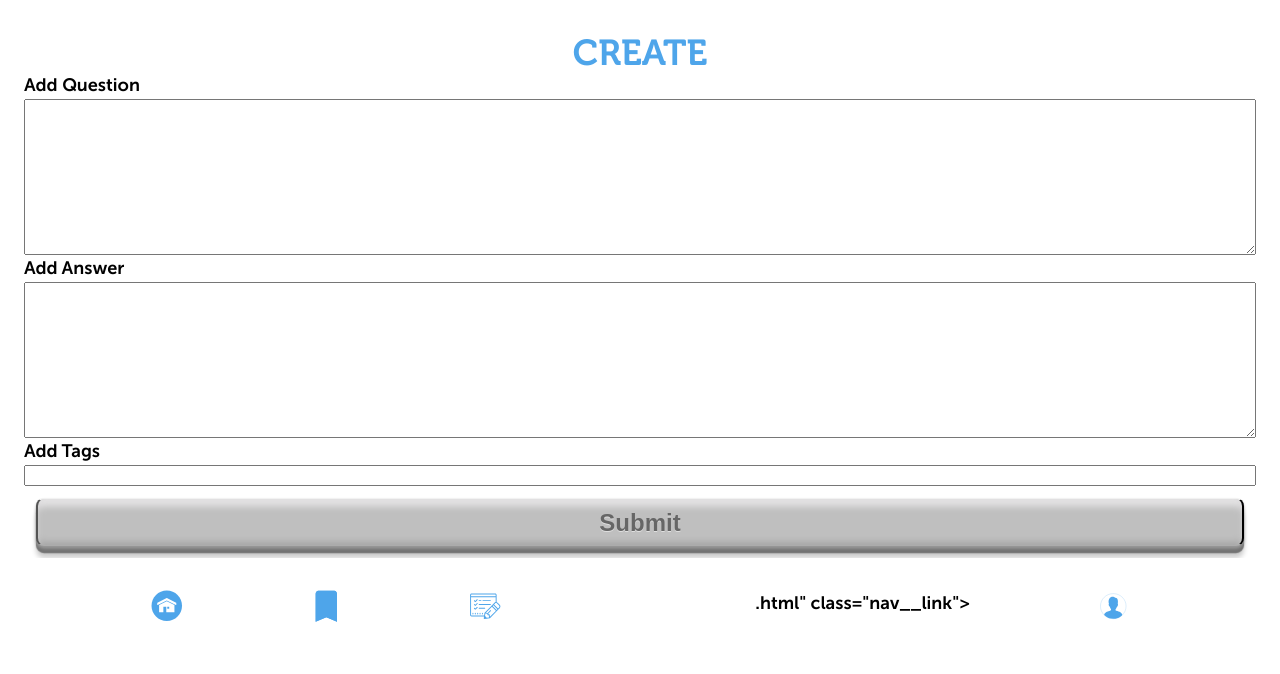
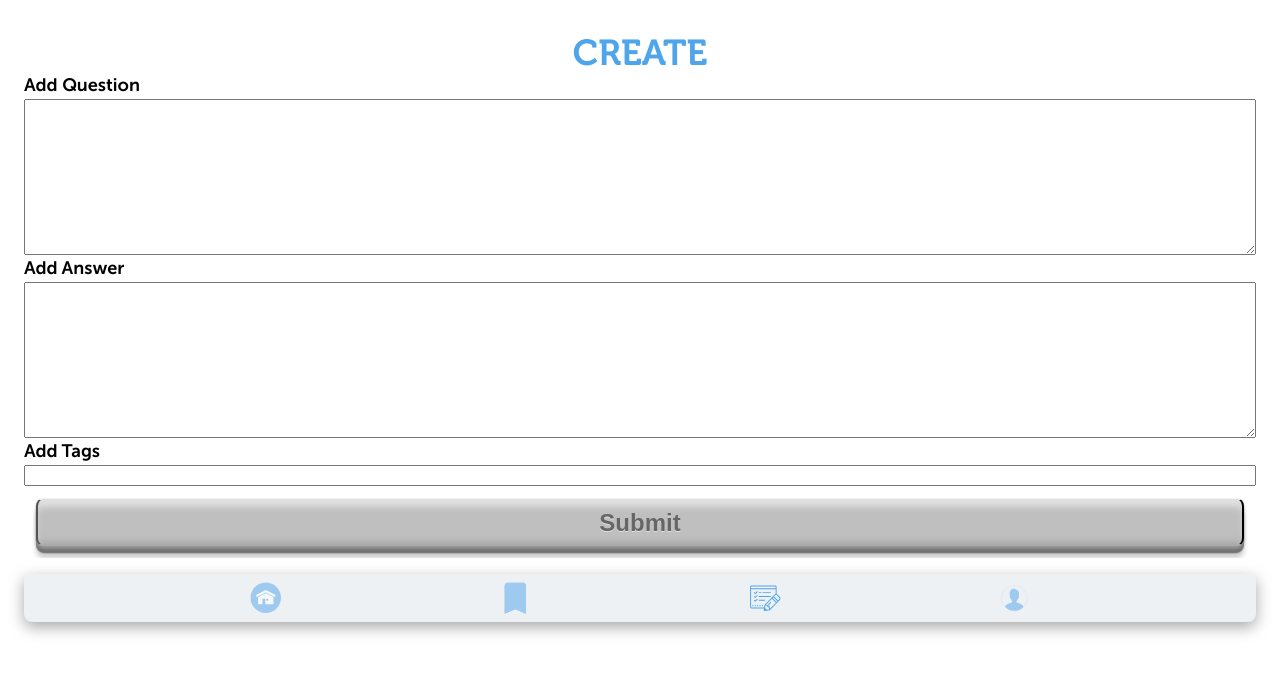
Before and after one commit to Quaquaro/quiz-app, a website: page pages/form.html in a window 1280 px wide. Drawn offline with Linux system fonts and the light colour scheme; files whose address does not match are found by name.

Commit message:
footer modification

```diff
--- a/pages/form.html
+++ b/pages/form.html
@@ -20,11 +20,17 @@
         <input type="submit" value="Submit" class="button" />
       </form>
     </main>
-    <nav class="m-4 flex justify-evenly">
-      <a href="../index.html" class="nav__link"><img src="./images/home.svg" alt="Gehe zur Startseite" height="32" width="32"></a></a>
-      <a href="bookmarks.html" class="nav__link"><img src="./images/bookmark-filled.svg" alt="Lesezeichen" width="32" height="32"/></a>
-      <a href="#" class="nav__link"><img src="./images/edit.svg" alt="Frage erstellen" height="32" width="32"/></a></a>
-      <a href="<img src="../images/avatar.svg" alt="Frage erstellen" height="32" width="32"/></a>.html" class="nav__link"><img src="../images/avatar.svg" alt="Frage erstellen" height="32" width="32"/></a></a>
+    <nav class="p-2 mx-4 flex justify-evenly flex-wrap footer rounded-b-lg">
+      <a href="../index.html" class="footer__link footer--opacity"
+        ><img src="../images/home.svg" alt="Gehe zur Startseite" height="32" width="32"
+      /></a>
+      <a href="bookmarks.html" class="footer__link footer--opacity"
+        ><img src="../images/bookmark-filled.svg" alt="Lesezeichen" width="32" height="32"
+      /></a>
+      <a href="#" class="footer__link"><img src="../images/edit.svg" alt="Frage erstellen" height="32" width="32" /></a>
+      <a href="profile.html" class="footer__link footer--opacity"
+        ><img src="../images/avatar.svg" alt="Frage erstellen" height="32" width="32"
+      /></a>
     </nav>
   </body>
 </html>
```
Also changed, not shown: pages/bookmarks.html (+5 -5 lines), pages/profile.html (+7 -7 lines).
